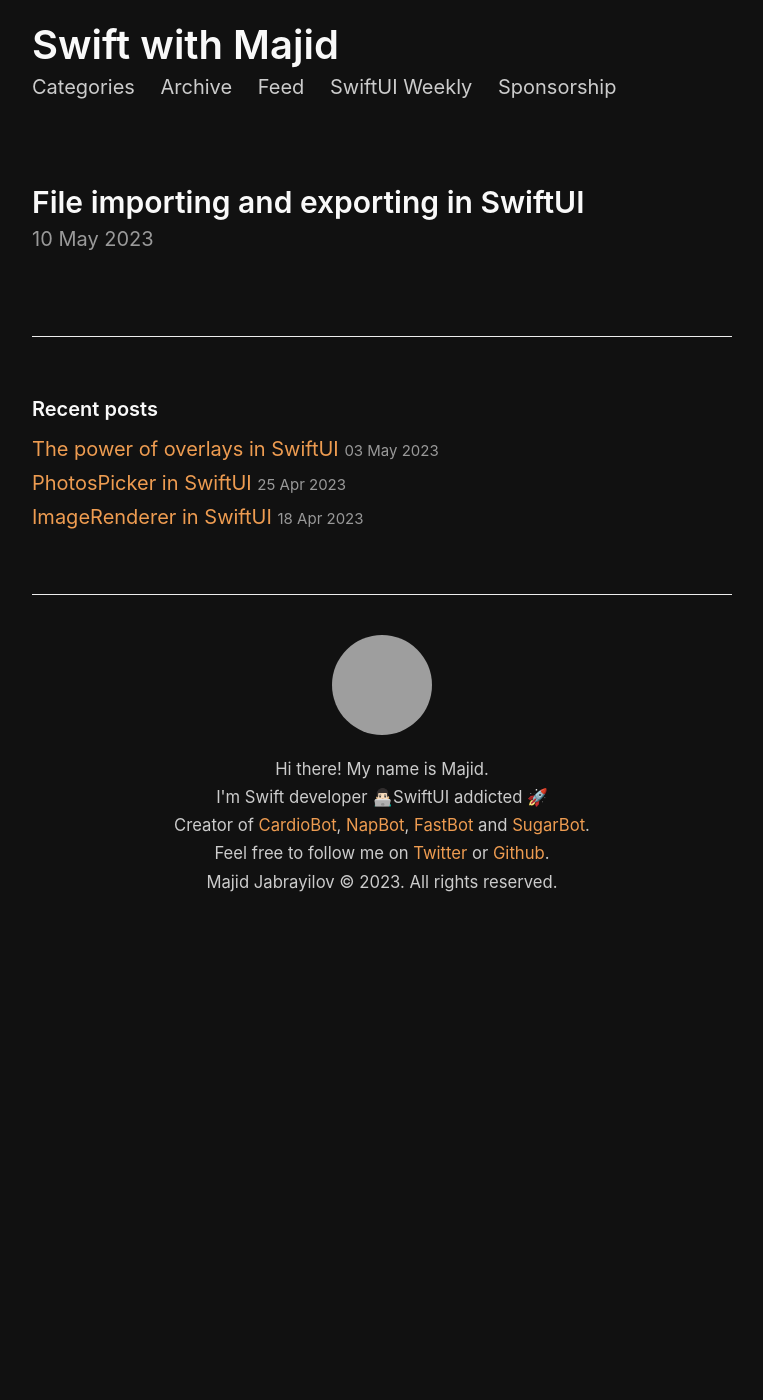
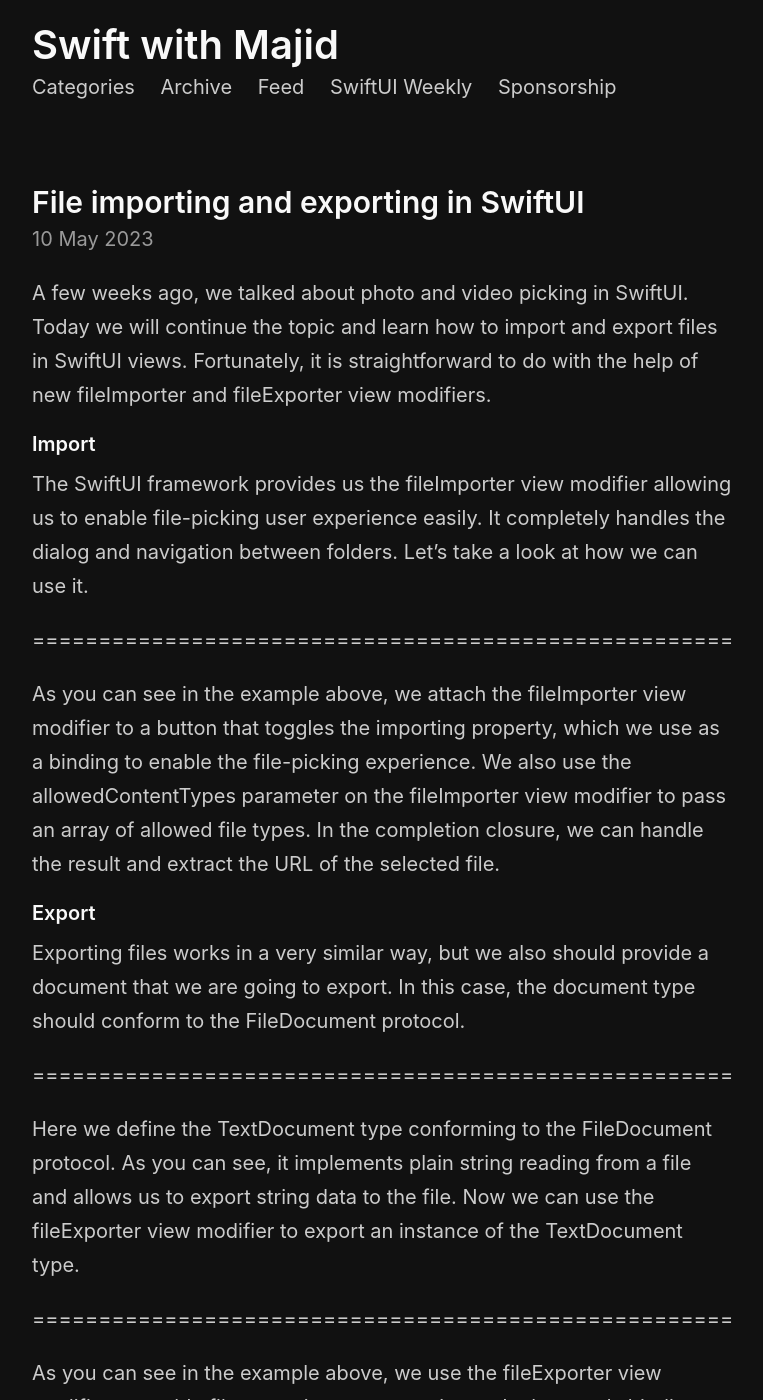
Before and after one commit to mecid/mecid.github.io, a Jekyll site: the page built from _posts/2023-05-10-file-importing-and-exporting-in-swiftui.md, in a window 1280 px wide and 1400 px high. Shown: the whole window, without its empty margins (258-1021 px from the left). Built offline with Jekyll 4.4.1, drawn with Linux system fonts in a browser that asks for light colours; some of the changed text lies outside the part shown; grey boxes are pictures that could not be loaded.

Commit message:
file post content added

```diff
--- a/_posts/2023-05-10-file-importing-and-exporting-in-swiftui.md
+++ b/_posts/2023-05-10-file-importing-and-exporting-in-swiftui.md
@@ -2,3 +2,30 @@
 title: File importing and exporting in SwiftUI
 layout: post
 ---
+
+A few weeks ago, we talked about photo and video picking in SwiftUI. Today we will continue the topic and learn how to import and export files in SwiftUI views. Fortunately, it is straightforward to do with the help of new fileImporter and fileExporter view modifiers.
+
+#### Import
+The SwiftUI framework provides us the fileImporter view modifier allowing us to enable file-picking user experience easily. It completely handles the dialog and navigation between folders. Let's take a look at how we can use it.
+
+=====================================================
+
+As you can see in the example above, we attach the fileImporter view modifier to a button that toggles the importing property, which we use as a binding to enable the file-picking experience. We also use the allowedContentTypes parameter on the fileImporter view modifier to pass an array of allowed file types. In the completion closure, we can handle the result and extract the URL of the selected file.
+
+#### Export
+Exporting files works in a very similar way, but we also should provide a document that we are going to export. In this case, the document type should conform to the FileDocument protocol.
+
+=====================================================
+
+Here we define the TextDocument type conforming to the FileDocument protocol. As you can see, it implements plain string reading from a file and allows us to export string data to the file. Now we can use the fileExporter view modifier to export an instance of the TextDocument type.
+
+=====================================================
+
+As you can see in the example above, we use the fileExporter view modifier to enable file exporting user experience. It also needs binding to a boolean value to present the dialog. We must also pass the document we want to export and its content type. In the completion closure, we can verify that the document was exported correctly or check the reason for a failure.
+
+#### File moving
+As a bonus, the SwiftUI framework provides us with the fileMover view modifier, enabling a file-moving experience for our users.
+
+=====================================================
+
+In the example above, we use the fileMover view modifier to present the file-moving dialog to the user. We should pass the file URL we want to move and can verify the result in the completion closure.
```
